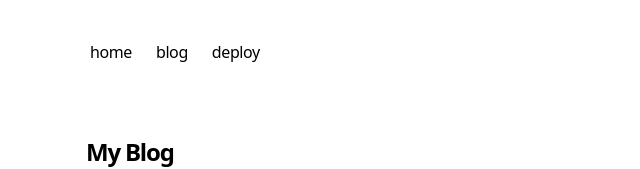
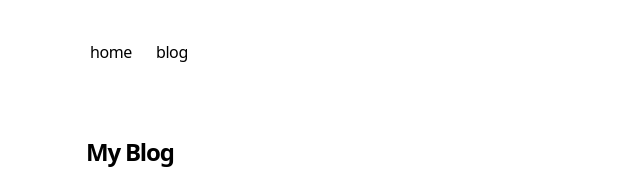
Before and after one commit to ekdnam/ekdnam.github.io, a Next.js app: page /blog in a window 1280 px wide. Shown: the top 169 px of the page, without its empty margins (266-906 px from the left). Built offline with nearby package versions, Linux system fonts and the light colour scheme.

Commit message:
Add support for LaTeX rendering in MDX components and clean up navigation items

```diff
--- a/app/components/mdx.tsx
+++ b/app/components/mdx.tsx
@@ -3,6 +3,9 @@
 import { MDXRemote } from 'next-mdx-remote/rsc'
 import { highlight } from 'sugar-high'
 import React from 'react'
+import 'katex/dist/katex.min.css'
+import remarkMath from 'remark-math'
+import rehypeKatex from 'rehype-katex'
 
 function Table({ data }) {
   let headers = data.headers.map((header, index) => (
@@ -103,6 +106,12 @@
   return (
     <MDXRemote
       {...props}
+      options={{
+        mdxOptions: {
+          remarkPlugins: [remarkMath],
+          rehypePlugins: [rehypeKatex],
+        },
+      }}
       components={{ ...components, ...(props.components || {}) }}
     />
   )
--- a/app/components/nav.tsx
+++ b/app/components/nav.tsx
@@ -6,9 +6,6 @@
   },
   '/blog': {
     name: 'blog',
-  },
-  'https://vercel.com/templates/next.js/portfolio-starter-kit': {
-    name: 'deploy',
   },
 }
 
```
